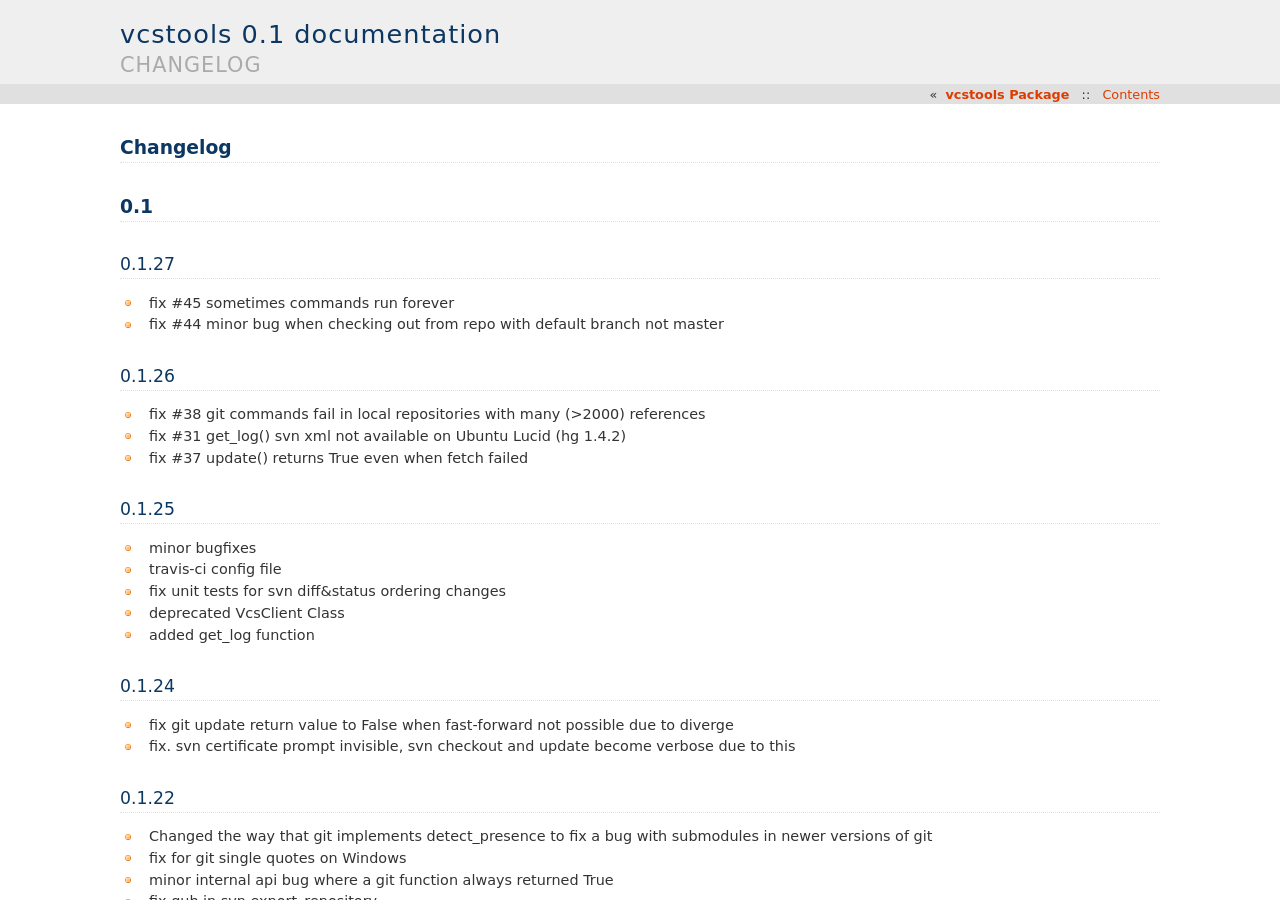
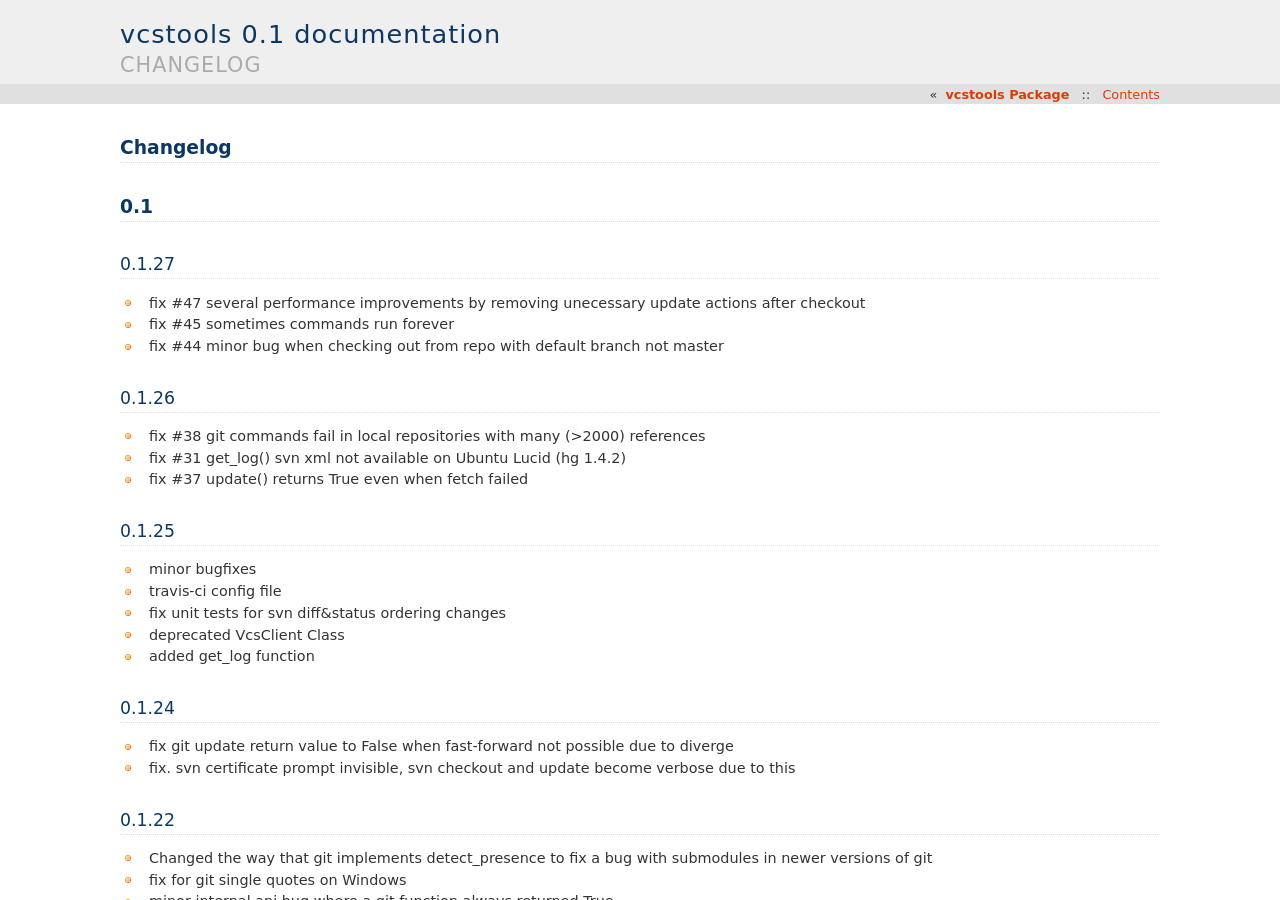
Before and after one commit to vcstools/vcstools, a Sphinx documentation site: the page built from doc/changelog.rst, in a window 1280 px wide and 900 px high. Built offline with Sphinx 7.4.7, drawn with Linux system fonts in a browser that asks for light colours.

Commit message:
changelog

```diff
--- a/doc/changelog.rst
+++ b/doc/changelog.rst
@@ -7,6 +7,7 @@
 0.1.27
 ------
 
+- fix #47 several performance improvements by removing unecessary update actions after checkout
 - fix #45 sometimes commands run forever
 - fix #44 minor bug when checking out from repo with default branch not master
 
```
